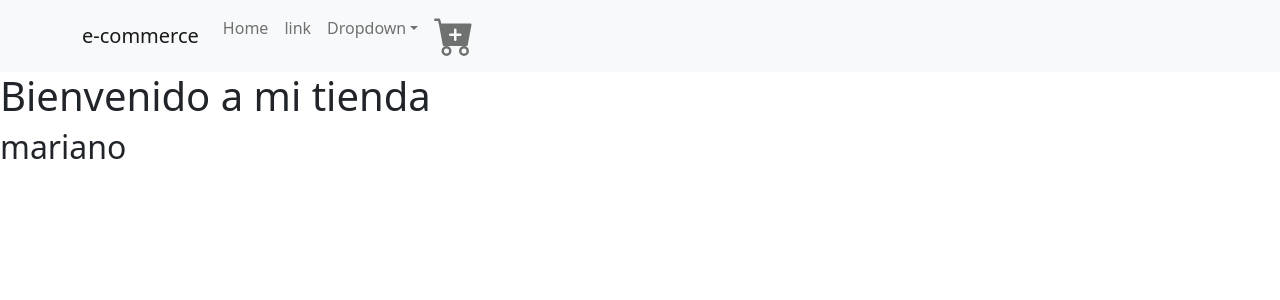
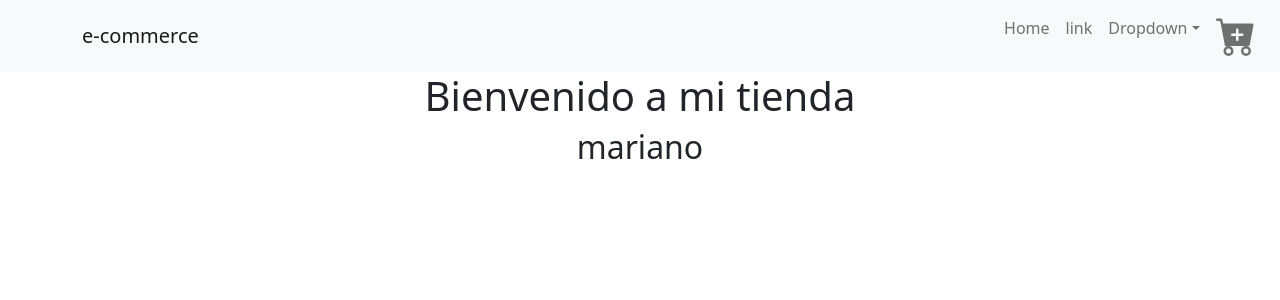
Before and after one commit to MarianoReynal/e-commerce, a React (Create React App) app: page / in a window 1280 px wide. Shown: the top 300 px of the page. Built offline with nearby package versions, Linux system fonts and the light colour scheme.

Commit message:
arreglos con scss

```diff
--- a/src/components/layout/ItemListContainer/ItemListContainer.js
+++ b/src/components/layout/ItemListContainer/ItemListContainer.js
@@ -1,4 +1,5 @@
 import React from 'react'
+import './ItemListContainer.scss'
 
 function ItemListContainer({greeting, usuario}) {
     return (
--- /dev/null
+++ b/src/components/layout/ItemListContainer/ItemListContainer.scss
@@ -0,0 +1,6 @@
+h1{
+    text-align: center;
+}
+h2{
+    text-align: center;
+}
--- a/src/components/layout/NavBar/NavBar.js
+++ b/src/components/layout/NavBar/NavBar.js
@@ -1,15 +1,15 @@
 import React from 'react'
 import {Navbar,Container,Nav,NavDropdown} from 'react-bootstrap'
 import { CartWidget } from '../CartWidget/CartWidget'
-
+import './NavBar.scss'
 
 export default function NavBar(){
   return(
     <Navbar bg="light" expand="lg">
       <Container>
-        <Navbar.Brand href="#home">e-commerce</Navbar.Brand>
+        <Navbar.Brand href="#home" className="logo">e-commerce</Navbar.Brand>
         <Navbar.Toggle aria-controls="basic-navbar-nav" />
-        <Navbar.Collapse id="basic-navbar-nav">
+        <Navbar.Collapse id="basic-navbar-nav" className="navNav">
           <Nav className="me-auto">
             <Nav.Link href="#home">Home</Nav.Link>
             <Nav.Link href="#link">link </Nav.Link>
@@ -20,7 +20,7 @@ export default function NavBar(){
               <NavDropdown.Divider />
               <NavDropdown.Item href="#action/3.4">Separated link</NavDropdown.Item>
             </NavDropdown>
-            <Nav.Link href="#link"><CartWidget/>  </Nav.Link>
+            <Nav.Link href="#link"><CartWidget/></Nav.Link>
           </Nav>
         </Navbar.Collapse>
       </Container>
--- /dev/null
+++ b/src/components/layout/NavBar/NavBar.scss
@@ -0,0 +1,6 @@
+.navNav {
+   padding:0 0 0 70%;
+}
+.logo{
+    padding: 0;
+}
```
